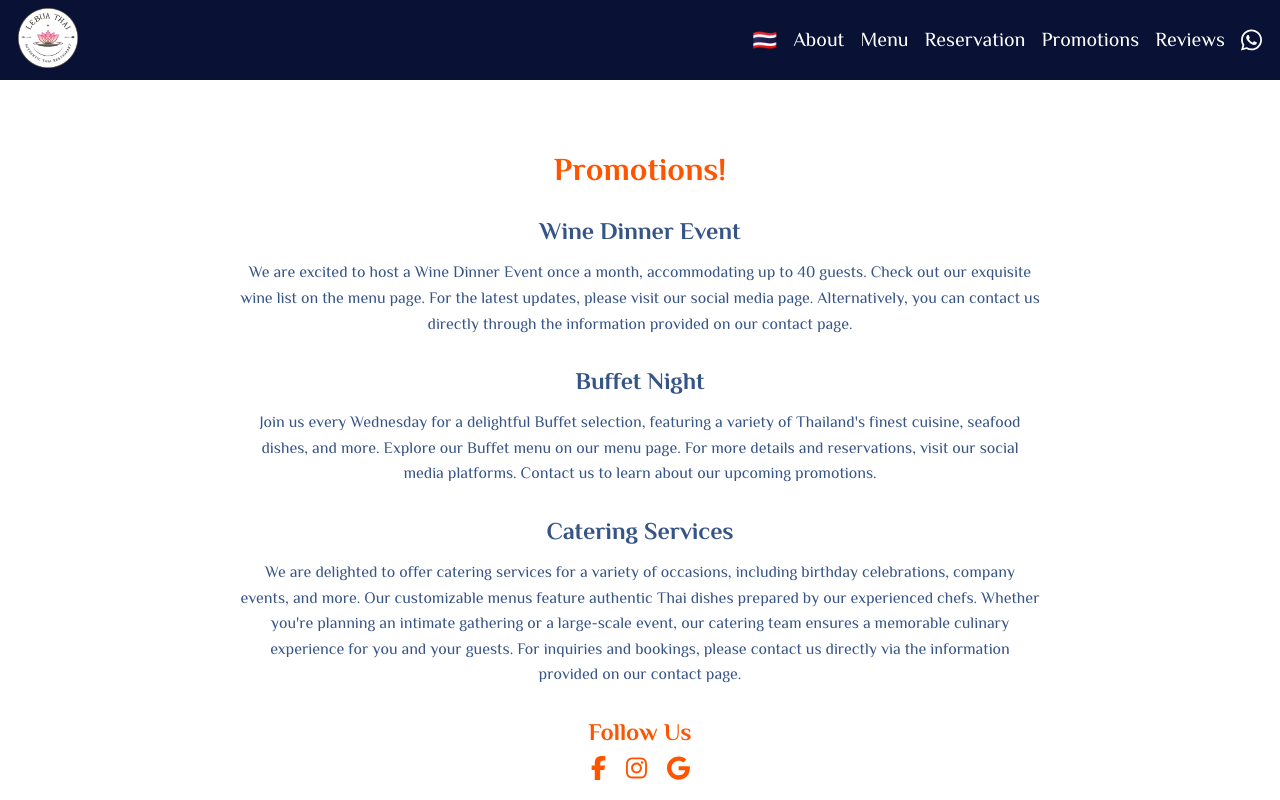
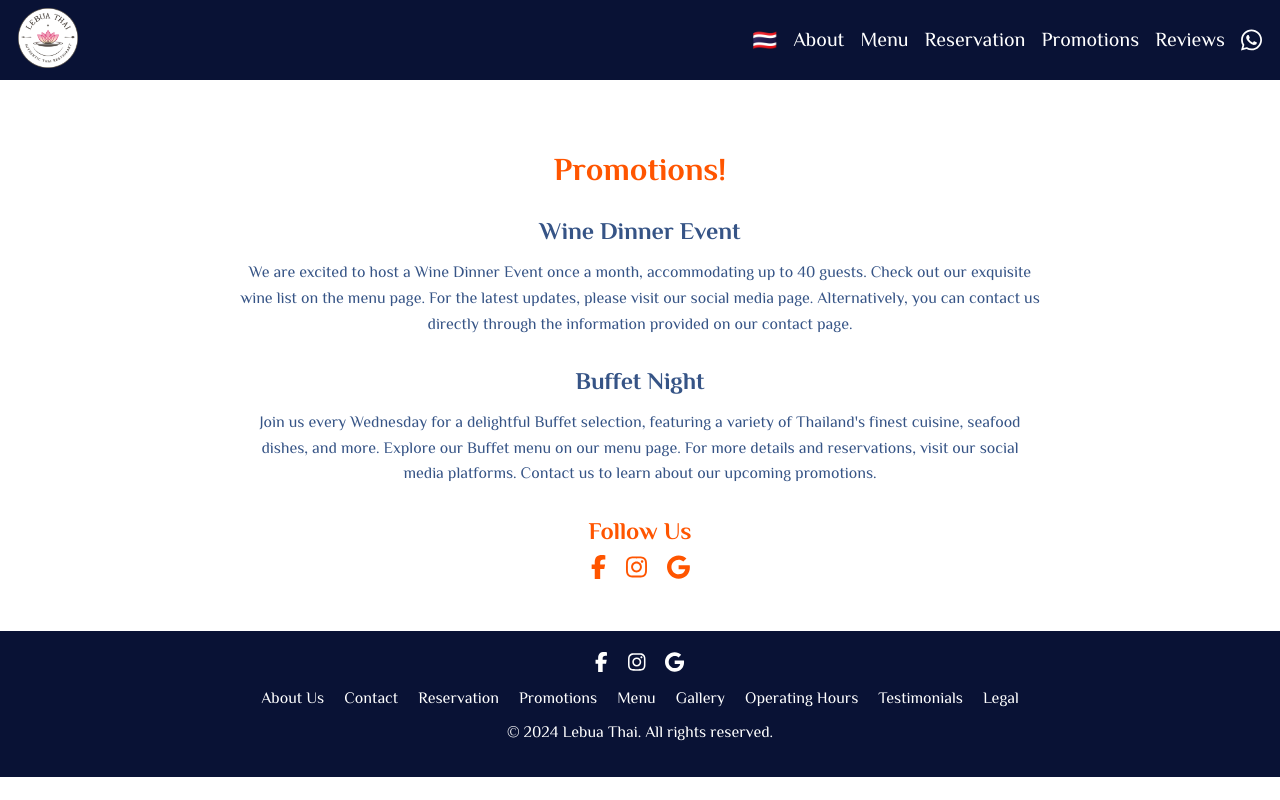
Before and after one commit to eunicemarginel/project_lebuathai, a React (Create React App) app: page /promotion in a window 1280 px wide. Shown: the top 800 px of the page. Built offline with nearby package versions, Linux system fonts and the light colour scheme.

Commit message:
remove catering services

```diff
--- a/src/pages/PromotionPage.js
+++ b/src/pages/PromotionPage.js
@@ -24,13 +24,6 @@ const PromotionPage = () => {
             Join us every Wednesday for a delightful Buffet selection, featuring a variety of Thailand's finest cuisine, seafood dishes, and more. Explore our Buffet menu on our menu page. For more details and reservations, visit our social media platforms. Contact us to learn about our upcoming promotions.
             </p>
         </div>
-
-        <div className="promotion-section">
-            <h2>Catering Services</h2>
-            <p>
-            We are delighted to offer catering services for a variety of occasions, including birthday celebrations, company events, and more. Our customizable menus feature authentic Thai dishes prepared by our experienced chefs. Whether you're planning an intimate gathering or a large-scale event, our catering team ensures a memorable culinary experience for you and your guests. For inquiries and bookings, please contact us directly via the information provided on our contact page.
-            </p>
-        </div>
       </div>
 
       <div className="social-media">
```
